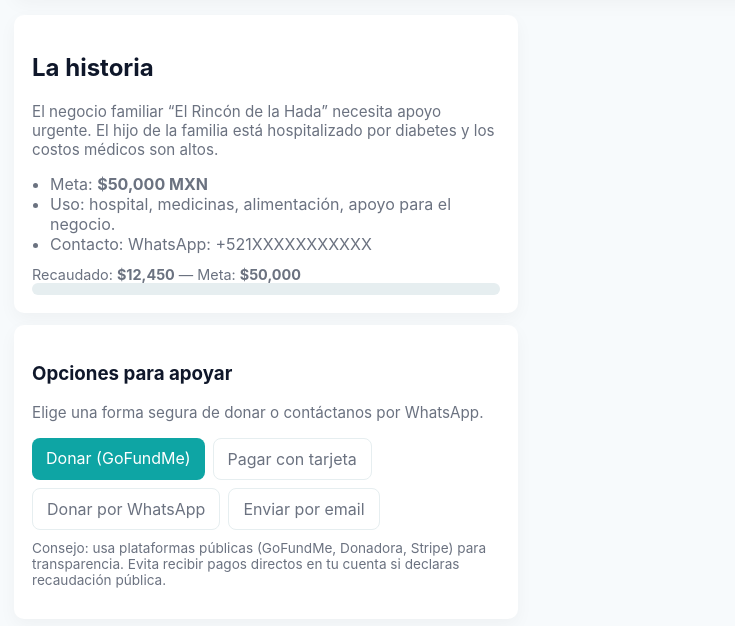
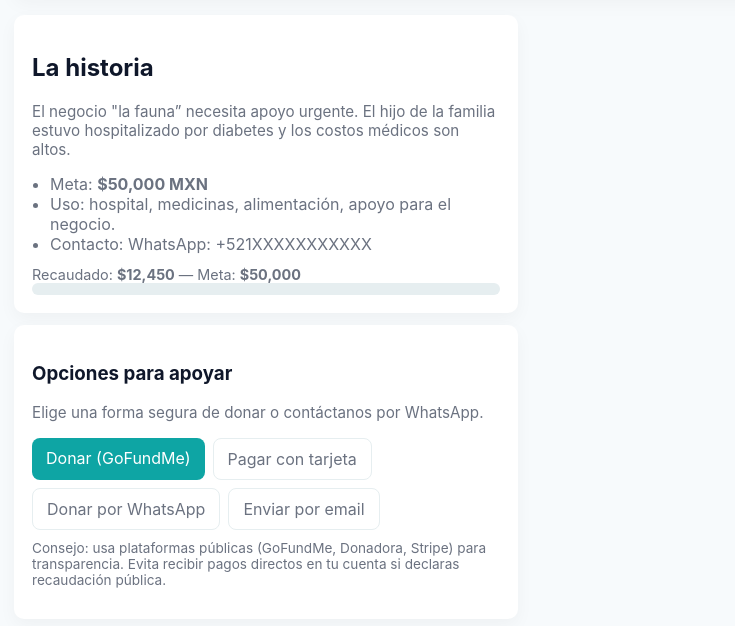
Before and after one commit to ozclef/donaciones, a plain HTML site: page fauna.html in a window 1280 px wide. Shown: the part 146-772 px from the top of the page, without its empty margins (196-931 px from the left). Drawn offline with Linux system fonts and the light colour scheme.

Commit message:
Update fauna.html

```diff
--- a/fauna.html
+++ b/fauna.html
@@ -56,7 +56,7 @@
           <h2>La historia</h2>
           <p class="muted">
             <!-- REPLACE: Story text -->
-            El negocio familiar “El Rincón de la Hada” necesita apoyo urgente. El hijo de la familia está hospitalizado por diabetes y los costos médicos son altos.
+            El negocio "la fauna” necesita apoyo urgente. El hijo de la familia estuvo hospitalizado por diabetes y los costos médicos son altos.
           </p>
 
           <ul class="list">
```
